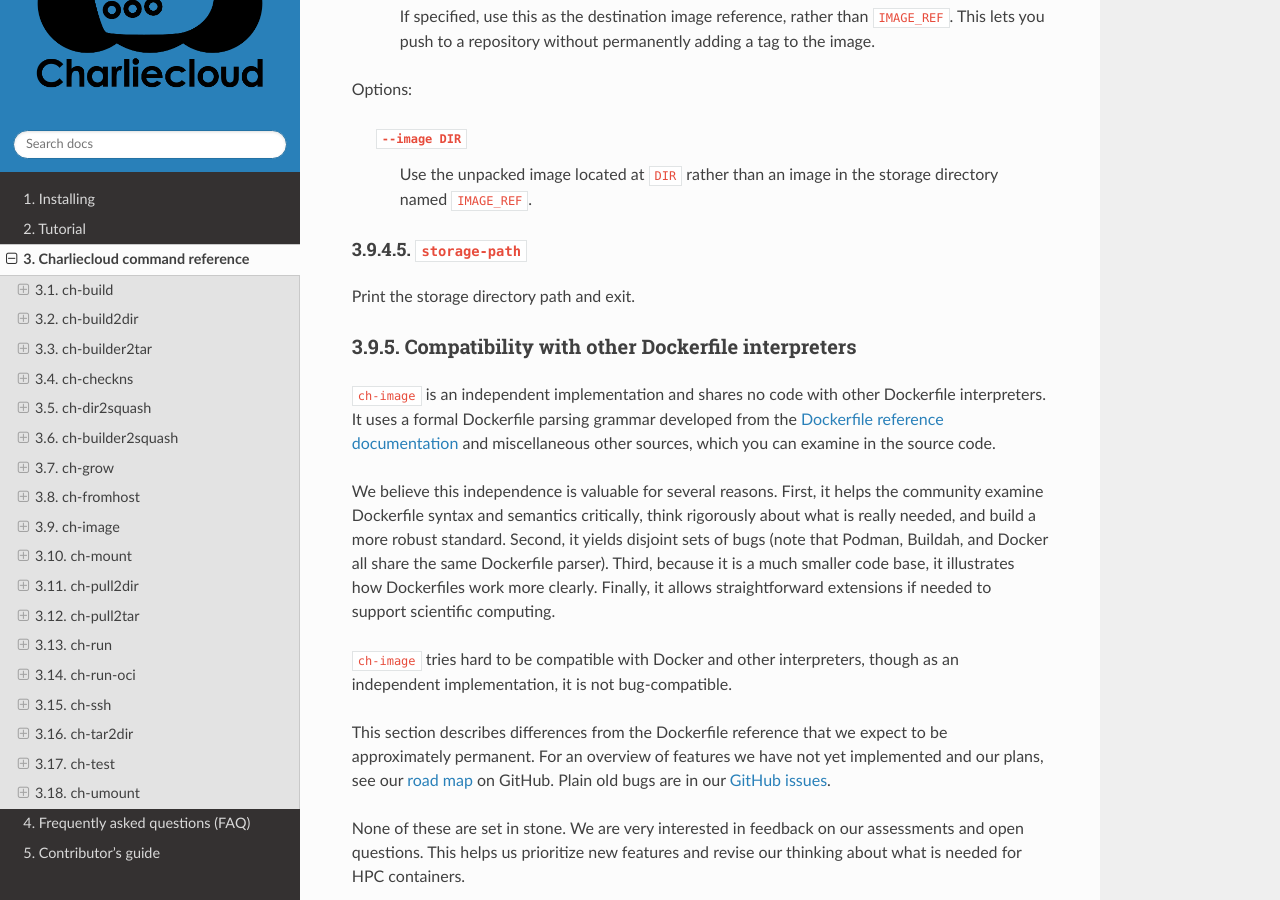
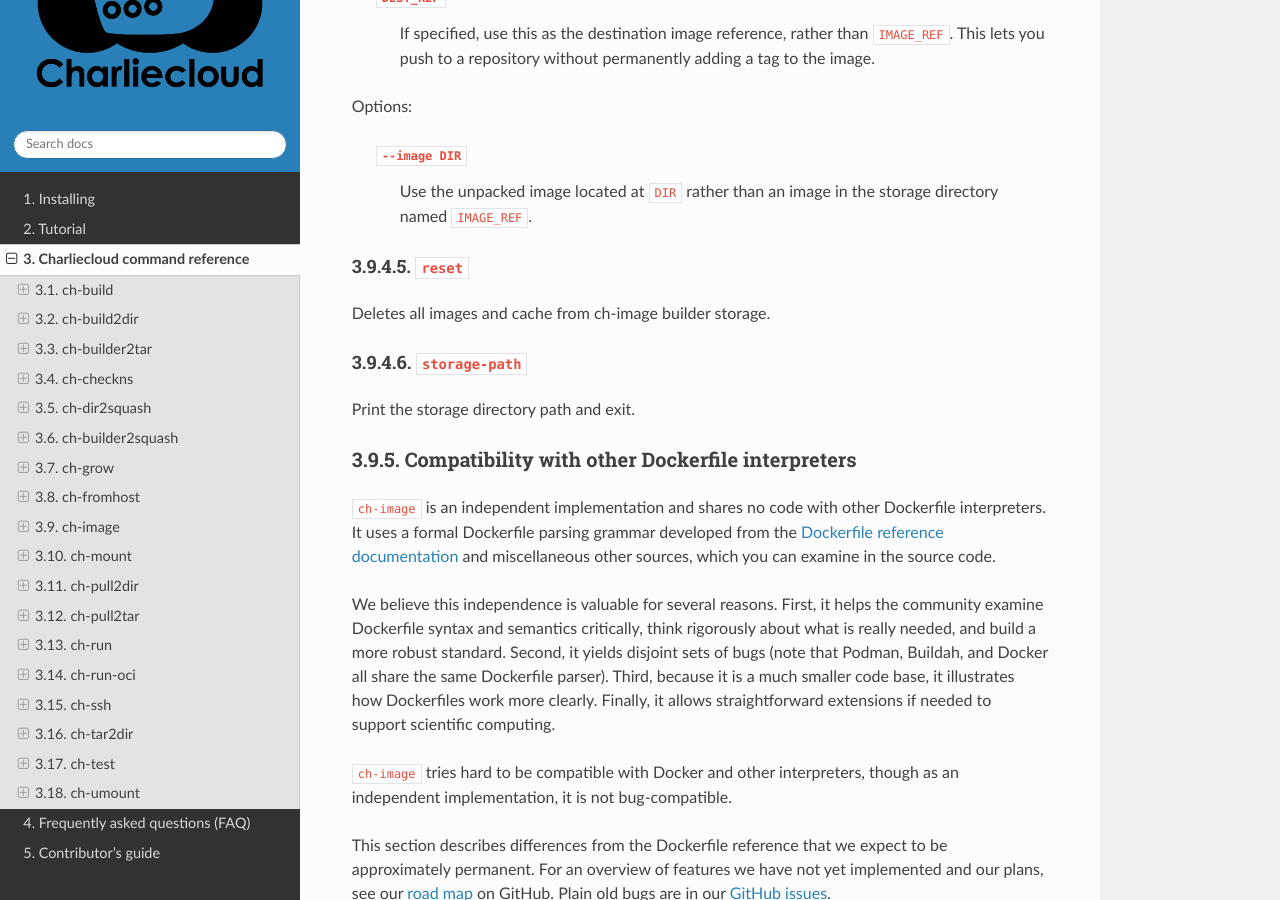
Before and after one commit to hpc/charliecloud, a Sphinx documentation site: the page built from doc/command-usage.rst, in a window 1280 px wide and 900 px high, scrolled down 17860 px. Built offline with Sphinx 7.4.7 and the Read the Docs theme 2.0.0, drawn with Linux system fonts in a browser that asks for light colours.

Commit message:
update docs

```diff
--- a/doc/ch-image_desc.rst
+++ b/doc/ch-image_desc.rst
@@ -8,6 +8,7 @@ Synopsis
    $ ch-image [...] list
    $ ch-image [...] pull [...] IMAGE_REF [IMAGE_DIR]
    $ ch-image [...] push [--image DIR] IMAGE_REF [DEST_REF]
+   $ ch-image [...] reset
    $ ch-image [...] storage-path
    $ ch-image { --help | --version | --dependencies }
 
@@ -270,6 +271,11 @@ Options:
   :code:`--image DIR`
     Use the unpacked image located at :code:`DIR` rather than an image in the
     storage directory named :code:`IMAGE_REF`.
+
+:code:`reset`
+-------------
+
+Deletes all images and cache from ch-image builder storage.
 
 :code:`storage-path`
 --------------------
```
Also changed, not shown: 2 other files.
